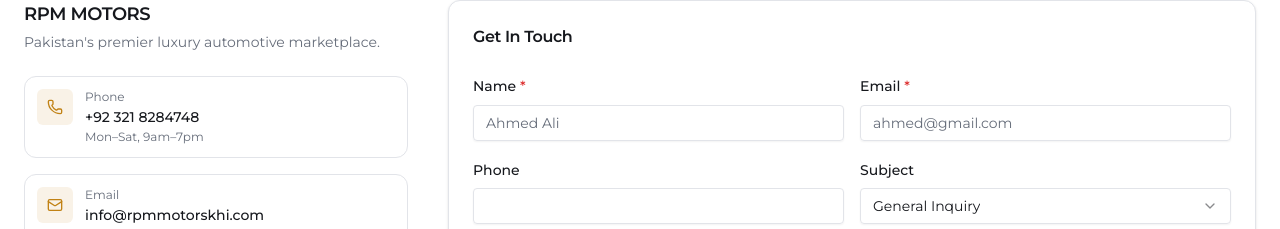
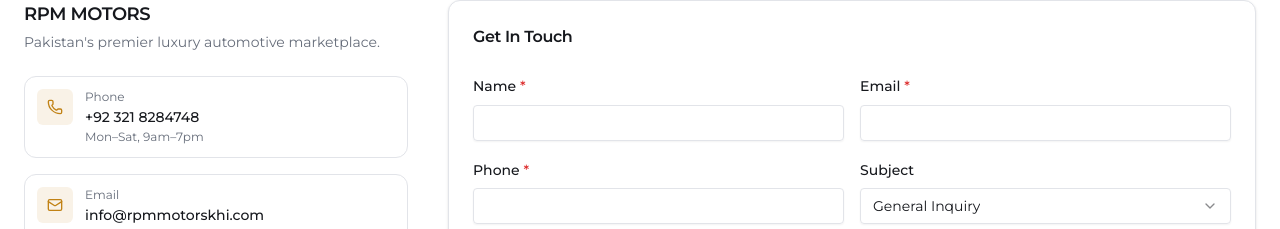
Before and after one commit to ayanahmedsootwala-droid/rpm, a React (Vite) app: page /contact in a window 1280 px wide. Shown: the part 456-685 px from the top of the page. Built offline with nearby package versions, Linux system fonts and the light colour scheme; no server answers; the database is empty; a web font is replaced by a local one; what tailwindcss-intersect would draw is missing.

Commit message:
Update ContactPage.tsx

```diff
--- a/src/pages/ContactPage.tsx
+++ b/src/pages/ContactPage.tsx
@@ -169,16 +169,16 @@
                       <div className="grid grid-cols-1 md:grid-cols-2 gap-4">
                         <div className="space-y-1.5">
                           <Label>{t('name')} <span className="text-destructive">*</span></Label>
-                          <Input value={form.name} onChange={e => update('name', e.target.value)} placeholder="Ahmed Ali" required />
+                          <Input value={form.name} onChange={e => update('name', e.target.value)} placeholder="" required />
                         </div>
                         <div className="space-y-1.5">
                           <Label>{t('email')} <span className="text-destructive">*</span></Label>
-                          <Input type="email" value={form.email} onChange={e => update('email', e.target.value)} placeholder="ahmed@gmail.com" required />
+                          <Input type="email" value={form.email} onChange={e => update('email', e.target.value)} placeholder="" required />
                         </div>
                       </div>
                       <div className="grid grid-cols-1 md:grid-cols-2 gap-4">
                         <div className="space-y-1.5">
-                          <Label>{t('phone')}</Label>
+                          <Label>{t('phone')} <span className="text-destructive">*</span></Label>
                           <Input value={form.phone} onChange={e => update('phone', e.target.value)} placeholder="" required />
                         </div>
                         <div className="space-y-1.5">
```
